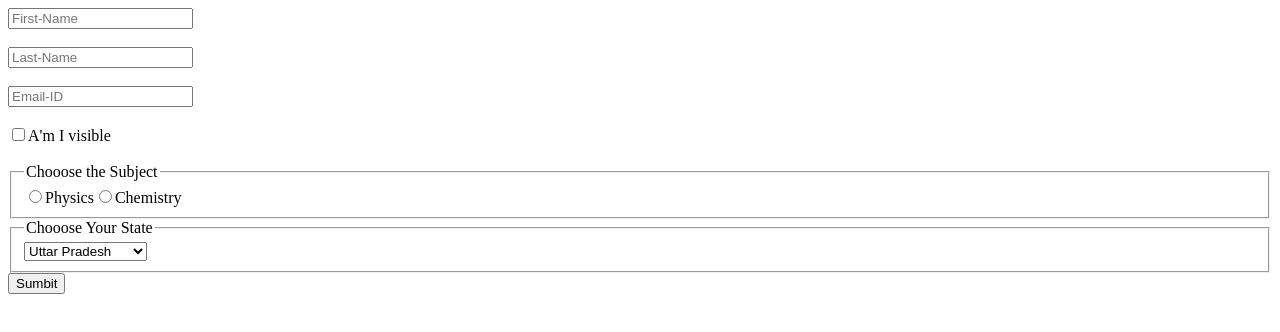
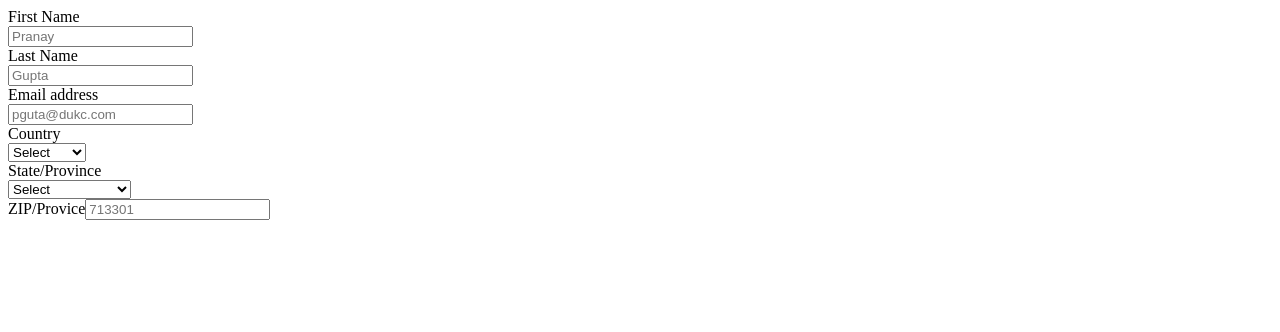
Before and after one commit to amit15000/React-Form, a React (Create React App) app: page / in a window 1280 px wide. Shown: the top 332 px of the page. Built offline with nearby package versions, Linux system fonts and the light colour scheme.

Commit message:
React Form Practice

```diff
--- a/package.json
+++ b/package.json
@@ -7,6 +7,7 @@
     "@testing-library/react": "^13.4.0",
     "@testing-library/user-event": "^13.5.0",
     "dotenv": "^16.3.1",
+    "nodemon": "^3.0.2",
     "react": "^18.2.0",
     "react-dom": "^18.2.0",
     "react-scripts": "5.0.1",
@@ -16,7 +17,8 @@
     "start": "react-scripts start",
     "build": "react-scripts build",
     "test": "react-scripts test",
-    "eject": "react-scripts eject"
+    "eject": "react-scripts eject",
+    "dev": "nodemon index.js"
   },
   "eslintConfig": {
     "extends": [
--- a/src/App.js
+++ b/src/App.js
@@ -1,110 +1,114 @@
-import { useState } from "react";
+import React, { useState } from "react";
 
 function App() {
-  //We gonna create a react form
-
   const [formData, setFormData] = useState({
     firstName: "",
     lastName: "",
     email: "",
-    isVisible: false,
-    subject: "",
+    country: "",
+    StreetAddress: "",
+    City: "",
+    State: "",
+    Zip: "",
+    comments: "",
+    candidates: "",
+    offers: "",
   });
   console.log(formData);
-
-  const changeHandler = (event) => {
-    const { name, value, type, checked } = event.target;
-    //we have to save previous formData also
+  function changeHandler(event) {
+    const { name, value } = event.target;
     setFormData((prevD) => {
-      // if (event.target.type === "checkbox") {
-      //   return { ...prevD, [event.target.name]: event.target.checked }; //value== checked or unchecked(given by user)==> assing to "checked" attribute
-      // } else {
-      //   return { ...prevD, [event.target.name]: event.target.value };
-      // }
       return {
         ...prevD,
-        [name]: type === "checkbox" ? checked : value,
+        [name]: value,
       };
     });
-  };
-  const submitHandler = (event) => {
-    event.preventDefault();
-    console.log("This is the final form-data");
     console.log(formData);
-  };
-
+  }
   return (
     <div>
-      <form onSubmit={submitHandler}>
+      <form>
+        <label htmlFor="firstName">First Name</label>
+        <br />
         <input
           type="text"
-          placeholder="First-Name"
+          placeholder="Pranay"
+          id="firstName"
           name="firstName"
           value={formData.firstName}
           onChange={changeHandler}
-        />
+        ></input>
         <br />
+        <label htmlFor="lastName">Last Name</label>
         <br />
         <input
           type="text"
-          placeholder="Last-Name"
+          placeholder="Gupta"
+          id="lastName"
           name="lastName"
           value={formData.lastName}
           onChange={changeHandler}
-        />
+        ></input>
         <br />
+        <label htmlFor="firstName">Email address</label>
         <br />
         <input
           type="email"
-          placeholder="Email-ID"
+          placeholder="pguta@dukc.com"
+          id="email"
           name="email"
           value={formData.email}
           onChange={changeHandler}
+        ></input>
+        <br />
+        <label htmlFor="country">Country</label>
+        <br />
+        <select name="country" onChange={changeHandler}>
+          <option name="" value="">
+            Select
+          </option>
+          <option name="India" value="India">
+            India
+          </option>
+          <option name="Pakistan" value="Pakistan">
+            Pakastan
+          </option>
+          <option name="UAE" value="UAE">
+            UAE
+          </option>
+          <option name="Yuganda" value="Yuganda">
+            Yuganda
+          </option>
+          <option name="USA" value="USA">
+            USA
+          </option>
+          <option name="Russia" value="Russia">
+            Russia
+          </option>
+          <option name="Germany" value="Germany">
+            Germany
+          </option>
+        </select>
+        <br />
+        <label htmlFor="State">State/Province</label>
+        <br />
+        <select name="State" id="State" onChange={changeHandler}>
+          <option value="">Select</option>
+          <option value="Uttar Pradesh">Uttar Pradesh</option>
+          <option value="Madhya Pradesh">Madhya Pradesh</option>
+          <option value="West Bengal">West Bengal</option>
+          <option value="Maharastra">Maharastra</option>
+        </select>
+        <br />
+        <label htmlFor="ZIP">ZIP/Provice</label>
+        <input
+          type="number"
+          placeholder="713301"
+          name="Zip"
+          value={formData.Zip}
+          onChange={changeHandler}
         />
         <br />
-        <br />
-        <input
-          type="checkbox"
-          id="visibility"
-          name="isVisible"
-          checked={formData.isVisible}
-          onChange={changeHandler}
-        />
-        <label htmlFor="visibility">A'm I visible</label>
-        <br />
-        <br />
-        <fieldset>
-          <legend>Chooose the Subject</legend>
-          <input
-            type="radio"
-            name="subject"
-            id="Physics"
-            value="Physics"
-            checked={formData.subject === "Physics"}
-            onChange={changeHandler}
-          />
-          <label htmlFor="Physics">Physics</label>
-          <input
-            type="radio"
-            name="subject"
-            id="Chemistry"
-            value="Chemistry"
-            checked={formData.subject === "Chemistry"}
-            onChange={changeHandler}
-          />
-          <label htmlFor="Chemistry">Chemistry</label>
-        </fieldset>
-        <fieldset>
-          <legend>Chooose Your State</legend>
-          <select value={formData.state} name="state" onChange={changeHandler}>
-            <option value="Uttar Pradesh">Uttar Pradesh</option>
-            <option value="Madhya Pradesh">Madhya Pradesh</option>
-            <option value="Bihar">Bihar</option>
-            <option value="Assam">Assam</option>
-            <option value="Nagaland">Nagaland</option>
-          </select>
-        </fieldset>
-        <button value="Sumbit">Sumbit</button>
       </form>
     </div>
   );
--- /dev/null
+++ b/src/App2.js
@@ -0,0 +1,106 @@
+import { useState } from "react";
+
+function App() {
+  //We gonna create a react form
+
+  const [formData, setFormData] = useState({
+    firstName: "",
+    lastName: "",
+    email: "",
+    isVisible: false,
+    subject: "",
+  });
+  console.log(formData);
+
+  const changeHandler = (event) => {
+    const { name, value, type, checked } = event.target;
+    //we have to save previous formData also
+    setFormData((prevD) => {
+      // if (event.target.type === "checkbox") {
+      //   return { ...prevD, [event.target.name]: event.target.checked }; //value== checked or unchecked(given by user)==> assing to "checked" attribute
+      // } else {
+      //   return { ...prevD, [event.target.name]: event.target.value };
+      // }
+      return {
+        ...prevD,
+        [name]: type === "checkbox" ? checked : value,
+      };
+    });
+  };
+  const submitHandler = (event) => {
+    event.preventDefault();
+    console.log("This is the final form-data");
+    console.log(formData);
+  };
+
+  return (
+    <div>
+      <form onSubmit={submitHandler}>
+        <input
+          type="text"
+          placeholder="First-Name"
+          name="firstName"
+          value={formData.firstName}
+          onChange={changeHandler}
+        />
+        <br />
+        <br />
+        <input
+          type="text"
+          placeholder="Last-Name"
+          name="lastName"
+          value={formData.lastName}
+          onChange={changeHandler}
+        />
+        <br />
+        <br />
+        <input
+          type="email"
+          placeholder="Email-ID"
+          name="email"
+          value={formData.email}
+          onChange={changeHandler}
+        />
+        <br />
+        <br />
+        <input
+          type="checkbox"
+          id="visibility"
+          name="isVisible"
+          checked={formData.isVisible}
+          onChange={changeHandler}
+        />
+        <label htmlFor="visibility">A'm I visible</label>
+        <br />
+        <br />
+        <fieldset>
+          <legend>Chooose the Subject</legend>
+
+          <label htmlFor="Physics">Physics</label>
+          <input
+            type="radio"
+            name="subject"
+            id="Chemistry"
+            value="Chemistry"
+            checked={formData.subject === "Chemistry"}
+            onChange={changeHandler}
+          />
+          <label htmlFor="Chemistry">Chemistry</label>
+        </fieldset>
+        <fieldset>
+          <legend>Chooose Your State</legend>
+          <select value={formData.state} name="state" onChange={changeHandler}>
+            <option value="Uttar Pradesh">Uttar Pradesh</option>
+            <option value="Madhya Pradesh">Madhya Pradesh</option>
+            <option value="Bihar">Bihar</option>
+            <option value="Assam">Assam</option>
+            <option value="Nagaland">Nagaland</option>
+          </select>
+        </fieldset>
+        <button value="Sumbit">Sumbit</button>
+      </form>
+    </div>
+  );
+}
+
+export default App;
```
Also changed, not shown: 1 other file (tests, documents, lock files or other folders).
